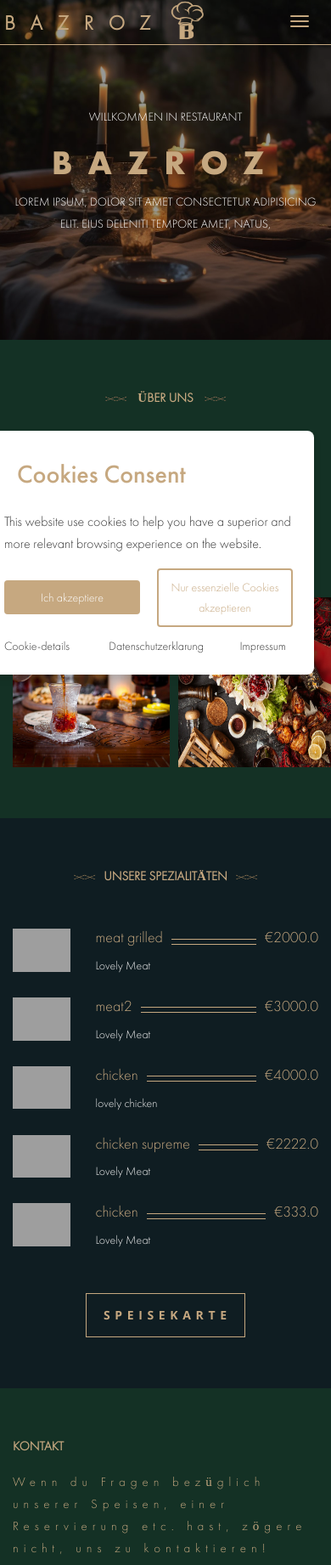
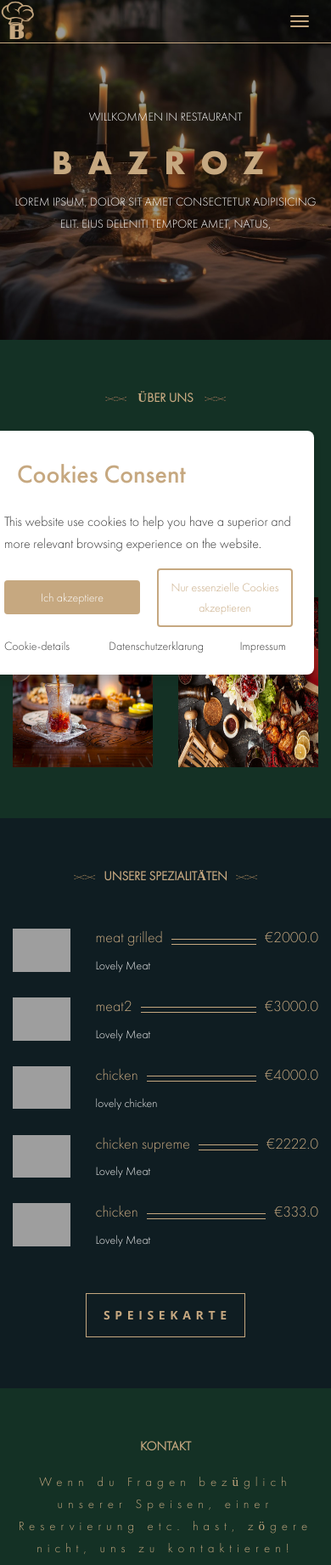
Before and after one commit to amgad165/barzoz_restaurant, a Django app: page / in a window 390 px wide. Shown: the top 1842 px of the page at 85% size. Run offline with Django 4.2, Linux system fonts and the light colour scheme; data comes from the database, SQL or seed files in the repository; both versions use the stored data as it was after the commit; some libraries are stand-ins or nearby versions; grey boxes are pictures that could not be loaded.

Commit message:
some changes

```diff
--- a/base/models.py
+++ b/base/models.py
@@ -15,7 +15,7 @@ class Menu_Item(models.Model):
     description = models.CharField(max_length=255)
     price = models.FloatField()
     category = models.ForeignKey(Category, on_delete=models.CASCADE)
-    image = models.ImageField(upload_to='assets/img/food/')
+    image = models.FileField(upload_to='menu_images')
 
     def __str__(self):
         return self.name
--- a/base/templates/Datenschutzerklarung.html
+++ b/base/templates/Datenschutzerklarung.html
@@ -96,7 +96,7 @@ p{
                     </button>
                     <a class="logo smoothie" href="{% url 'home' %}"><img  src="{% static 'assets/img/logo/logo.png' %}"> </a>
 
-                   <a class="navbar-brand smoothie" href="{% url 'home' %}">BAZROZ</span></a>
+                   <a class="navbar-brand smoothie visible-md visible-lg" href="{% url 'home' %}">BAZROZ</span></a>
                 </div>
 
 
--- a/base/templates/cancel.html
+++ b/base/templates/cancel.html
@@ -126,7 +126,7 @@ p{
                     </button>
                     <a class="logo smoothie" href="{% url 'home' %}"><img  src="{% static 'assets/img/logo/logo.png' %}"> </a>
 
-                   <a class="navbar-brand smoothie" href="{% url 'home' %}">BAZROZ</span></a>
+                   <a class="navbar-brand smoothie visible-md visible-lg" href="{% url 'home' %}">BAZROZ</span></a>
                 </div>
 
 
--- a/base/templates/cart.html
+++ b/base/templates/cart.html
@@ -187,7 +187,7 @@ min-height: 40px;
                     <a class="navbar-toggle" href="{% url 'cart' %} " class="page-scroll"><i style="color: white;" id="cart" class="fa fa-shopping-cart"></i> <span class="cart-badge" id="cart-badge">{{ total_quantity }}</span></a>
                     <a class="logo smoothie" href="{% url 'home' %}"><img  src="{% static 'assets/img/logo/logo.png' %}"> </a>
 
-                   <a class="navbar-brand smoothie" href="{% url 'home' %}">BAZROZ</span></a>
+                   <a class="navbar-brand smoothie visible-md visible-lg" href="{% url 'home' %}">BAZROZ</span></a>
                 </div>
 
                 <!-- Collect the nav links, forms, and other content for toggling -->
--- a/base/templates/checkout.html
+++ b/base/templates/checkout.html
@@ -176,7 +176,7 @@ padding: 10px !important;
                     <a class="navbar-toggle" href="{% url 'cart' %} " class="page-scroll"><i style="color: white;" id="cart" class="fa fa-shopping-cart"></i> <span class="cart-badge" id="cart-badge">{{ total_quantity }}</span></a>
                     <a class="logo smoothie" href="{% url 'home' %}"><img  src="{% static 'assets/img/logo/logo.png' %}"> </a>
 
-                   <a class="navbar-brand smoothie" href="{% url 'home' %}">BAZROZ</span></a>
+                   <a class="navbar-brand smoothie visible-md visible-lg" href="{% url 'home' %}">BAZROZ</span></a>
                 </div>
 
                 <!-- Collect the nav links, forms, and other content for toggling -->
--- a/base/templates/cookies_details.html
+++ b/base/templates/cookies_details.html
@@ -97,7 +97,7 @@ p{
                     </button>
                     <a class="logo smoothie" href="{% url 'home' %}"><img  src="{% static 'assets/img/logo/logo.png' %}"> </a>
 
-                   <a class="navbar-brand smoothie" href="{% url 'home' %}">BAZROZ</span></a>
+                   <a class="navbar-brand smoothie visible-md visible-lg" href="{% url 'home' %}">BAZROZ</span></a>
                 </div>
 
 
--- a/base/templates/impressum.html
+++ b/base/templates/impressum.html
@@ -96,7 +96,7 @@ p{
                     </button>
                     <a class="logo smoothie" href="{% url 'home' %}"><img  src="{% static 'assets/img/logo/logo.png' %}"> </a>
 
-                   <a class="navbar-brand smoothie" href="{% url 'home' %}">BAZROZ</span></a>
+                   <a class="navbar-brand smoothie visible-md visible-lg" href="{% url 'home' %}">BAZROZ</span></a>
                 </div>
 
 
--- a/base/templates/index.html
+++ b/base/templates/index.html
@@ -72,7 +72,7 @@
 
                     <a class="logo smoothie" href="{% url 'home'  %}"><img  src="{% static 'assets/img/logo/logo.png' %}"> </a>
 
-                   <a class="navbar-brand smoothie" href="{% url 'home'  %}">BAZROZ</span></a>
+                   <a class="navbar-brand smoothie visible-md visible-lg" href="{% url 'home'  %}">BAZROZ</span></a>
                 </div>
 
                 <!-- Collect the nav links, forms, and other content for toggling -->
@@ -243,11 +243,13 @@
             <div class="section-inner">
             <div class="container ">
                 <div class="row">
-                    <div class="col-md-6 wow fadeIn">
+                    <h2 class="section-heading text-center">KONTAKT</h2>
+                    <div class="col-xs-12 wow fadeIn text-center">
+                        <p>Wenn du Fragen bezüglich unserer Speisen, einer Reservierung etc. hast, zögere nicht, uns zu kontaktieren!
+                        </p>
+                        </div>
+                    <div class="col-xs-6 wow fadeIn">
 
-   <h2 class="section-heading">KONTAKT</h2>
-   <p>Wenn du Fragen bezüglich unserer Speisen, einer Reservierung etc. hast, zögere nicht, uns zu kontaktieren!
-    </p>
 
  <div class="contact_icon"> <i class="fa fa-map-marker" aria-hidden="true"></i> ADRESSE</div>
  <div class="contact_icon"> <i class="fa fa-phone" aria-hidden="true"></i> TELEFONNUMMER</div>
@@ -258,9 +260,9 @@
 
                     </div>
 
-                    <div class="col-md-6 wow fadeIn">
+                    <div class="col-xs-6 wow fadeIn">
 
-                        <iframe src="https://www.google.com/maps/embed?pb=!1m18!1m12!1m3!1d221257.7165897244!2d31.144739296645685!3d29.94631135125485!2m3!1f0!2f0!3f0!3m2!1i1024!2i768!4f13.1!3m3!1m2!1s0x14584145a83fd545%3A0xf3226deb090fe3a!2z2YXZitiv2KfZhiDYp9mE2KrYrdix2YrYsQ!5e0!3m2!1sen!2seg!4v1700268570803!5m2!1sen!2seg" width="700" height="600" style="border:0;" allowfullscreen="" loading="lazy" referrerpolicy="no-referrer-when-downgrade"></iframe>
+                        <iframe src="https://www.google.com/maps/embed?pb=!1m18!1m12!1m3!1d221257.7165897244!2d31.144739296645685!3d29.94631135125485!2m3!1f0!2f0!3f0!3m2!1i1024!2i768!4f13.1!3m3!1m2!1s0x14584145a83fd545%3A0xf3226deb090fe3a!2z2YXZitiv2KfZhiDYp9mE2KrYrdix2YrYsQ!5e0!3m2!1sen!2seg!4v1700268570803!5m2!1sen!2seg"  style="border:0;" allowfullscreen="" loading="lazy" referrerpolicy="no-referrer-when-downgrade"></iframe>
 
 
                     </div>
--- a/base/templates/main_menu.html
+++ b/base/templates/main_menu.html
@@ -181,7 +181,7 @@ padding: 20px 0;
                     <a class="navbar-toggle visible-sm visible-xs" href="{% url 'cart' %} " class="page-scroll"><i style="color: white;" id="cart" class="fa fa-shopping-cart"></i> <span class="cart-badge" id="cart-badge">{{ total_quantity }}</span></a>
                     <a class="logo smoothie" href="{% url 'home' %}"><img  src="{% static 'assets/img/logo/logo.png' %}"> </a>
 
-                   <a class="navbar-brand smoothie" href="{% url 'home' %}">BAZROZ</span></a>
+                   <a class="navbar-brand smoothie visible-md visible-lg" href="{% url 'home' %}">BAZROZ</span></a>
                 </div>
 
                 <!-- Collect the nav links, forms, and other content for toggling -->
--- a/base/templates/success.html
+++ b/base/templates/success.html
@@ -126,7 +126,7 @@ p{
                     </button>
                     <a class="logo smoothie" href="{% url 'home' %}"><img  src="{% static 'assets/img/logo/logo.png' %}"> </a>
 
-                   <a class="navbar-brand smoothie" href="{% url 'home' %}">BAZROZ</span></a>
+                   <a class="navbar-brand smoothie visible-md visible-lg" href="{% url 'home' %}">BAZROZ</span></a>
                 </div>
 
 
--- a/static/assets/css/style.css
+++ b/static/assets/css/style.css
@@ -222,9 +222,7 @@ img::-moz-selection {
     background: 0 0
 }
 
-body {
-    webkit-tap-highlight-color: #333
-}
+
 
 .img-responsive,
 .thumbnail>img,
@@ -365,7 +363,7 @@ body {
 .btn-primary.btn-transparent.active {
     color: #fff;
     border-color: transparent #c6a880 ;
-    background-color: #c6a880 ; !important
+    background-color: #c6a880 !important;
 }
 
 .btn-primary:hover,
@@ -625,7 +623,7 @@ margin-right: 140px !important;
 
 #navbar-social {
     display: inline-block;
-    float: left;
+    /* float: left; */
     padding: 23px 20px 0 20px;
 }
 
@@ -1053,9 +1051,7 @@ footer.white-wrapper .social-links li a {
 /*-----------------------------------------------------------------------------------*/
 /*  12 - CAROUSEL STYLES
 /*-----------------------------------------------------------------------------------*/
-.fw-carousel .owl-item {
-    /* padding: 0 */
-}
+
 
 .fw-carousel .hover-item-caption h3 {
     font-size: 20px
@@ -1476,7 +1472,7 @@ footer.white-wrapper .social-links li a {
 #countdown span {
   width: 25%;
   display:inline-block;
-  float:left;
+  /* float:left; */
   font-size:56px;
   font-weight:900
 }
@@ -2174,7 +2170,7 @@ h3.section-subheading{
 }
 @media(max-width: 767px) {
 .about_image{
-    width: 185px;
+    width: 100%;
     height: 200px;
 }
 
```
Also changed, not shown: barzoz_restaurant/settings.py (+6 -3 lines), base/custom_storages.py (added, +7 -0 lines), base/migrations/0012_alter_menu_item_image.py (added), db.sqlite3.
